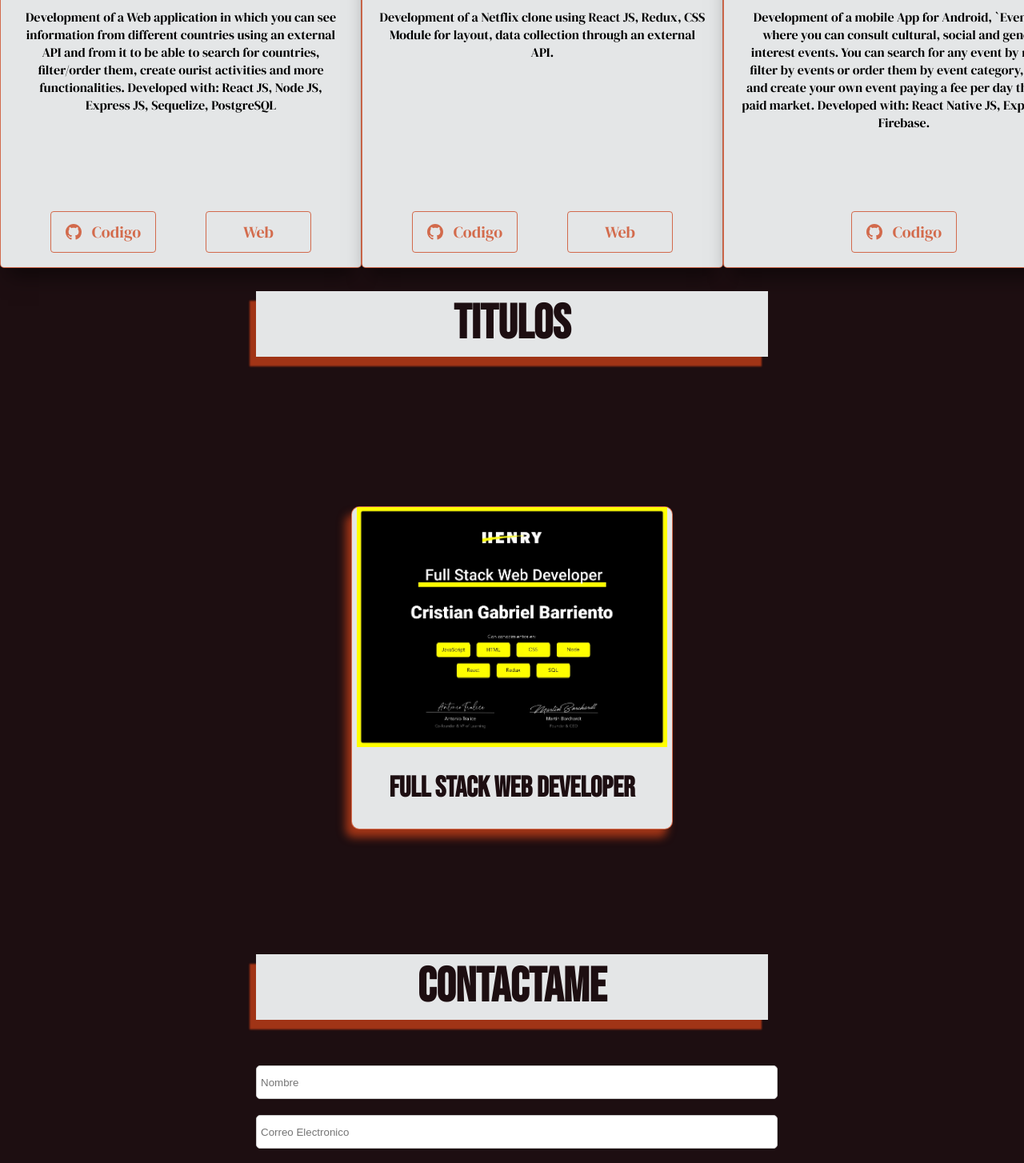
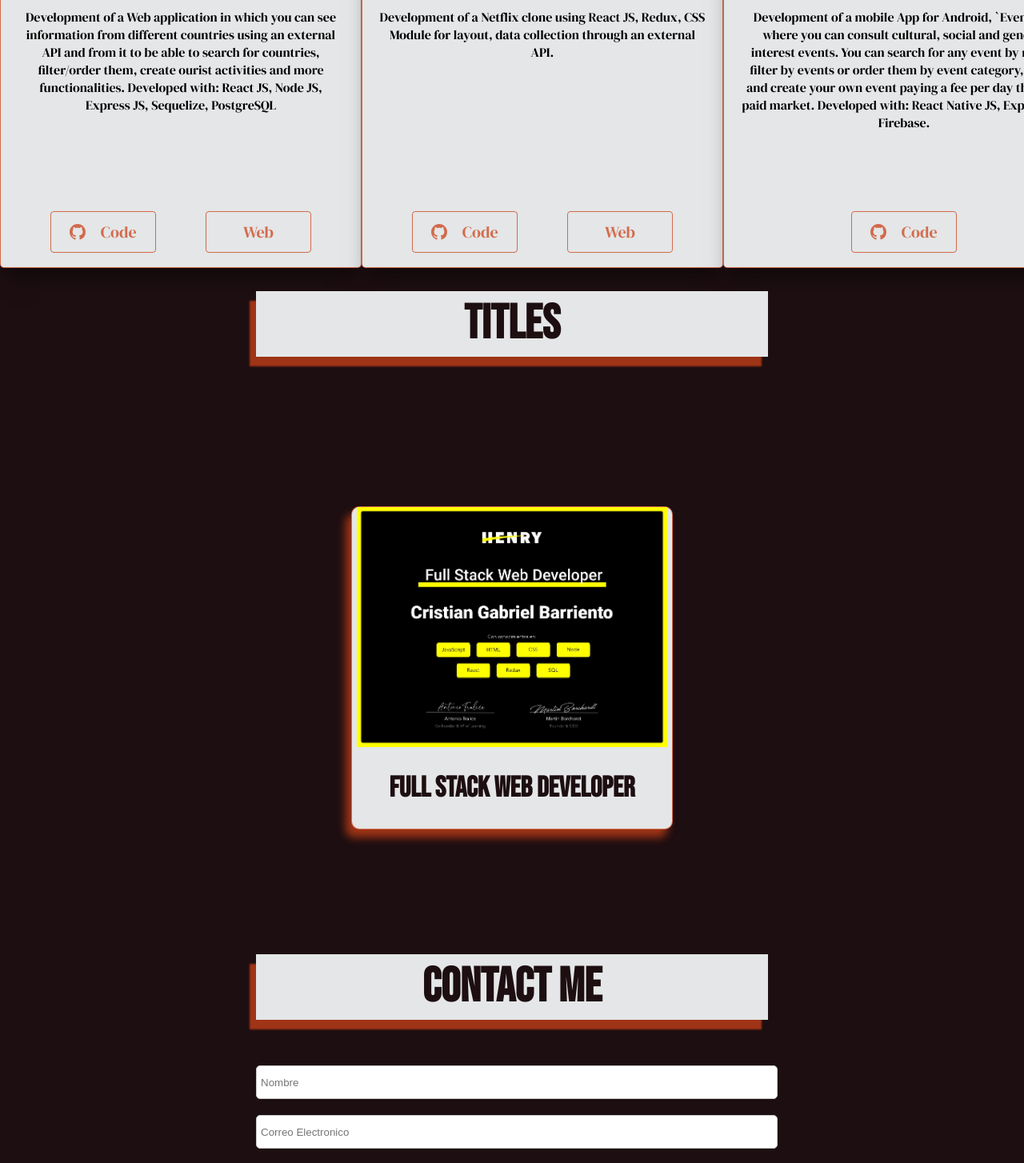
Before and after one commit to cristiangaby112/Portfolio_V2, a React (Create React App) app: page / in a window 1280 px wide. Shown: the part 2068-3522 px from the top of the page at 80% size. Built offline with nearby package versions, Linux system fonts and the light colour scheme.

Commit message:
cambio de idioma titulo contatame

```diff
--- a/src/components/ProyectoCard/ProyectoCard.jsx
+++ b/src/components/ProyectoCard/ProyectoCard.jsx
@@ -1,5 +1,6 @@
 import React from "react";
 import s from "./ProyectoCard.module.css";
+import { useTranslation } from "react-i18next";
 
 const ProyectoCard = ({
   video,
@@ -8,6 +9,8 @@ const ProyectoCard = ({
   iconGithub,
   linkWeb,
 }) => {
+  const { t } = useTranslation("translation");
+
   return (
     <div className={s.container_proyectoCard}>
       <div className={s.container_video}>
@@ -25,7 +28,7 @@ const ProyectoCard = ({
       </div>
       <div className={s.container_icons}>
         <a className={s.a} href={linkGithub}>
-          {iconGithub} Codigo
+          {iconGithub} {t('Container_Proyectos.Codigo')}
         </a>
         {linkWeb && (
           <a className={s.a} href={linkWeb}>
--- a/src/i18next/translations/en/translation.json
+++ b/src/i18next/translations/en/translation.json
@@ -17,8 +17,11 @@
     "Proyectos":"Projects",
     "Data_proyecto1":"Development of a Web application in which you can see information from different countries using an external API and from it to be able to search for countries, filter/order them, create ourist activities and more functionalities. Developed with: React JS, Node JS, Express JS, Sequelize, PostgreSQL",
     "Data_proyecto2": "Development of a Netflix clone using React JS, Redux, CSS Module for layout, data collection through an external API.",
-    "Data_proyecto3": "Development of a mobile App for Android, `Event In`, where you can consult cultural, social and general interest events. You can search for any event by name, filter by events or order them by event category, Login and create your own event paying a fee per day through paid market. Developed with: React Native JS, Express JS, Firebase."
-  }
+    "Data_proyecto3": "Development of a mobile App for Android, `Event In`, where you can consult cultural, social and general interest events. You can search for any event by name, filter by events or order them by event category, Login and create your own event paying a fee per day through paid market. Developed with: React Native JS, Express JS, Firebase.",
+    "Codigo": "Code"
+  },
+  "Titulos": "Titles",
+  "Contactame": "Contact me"
 
 
 }
--- a/src/i18next/translations/es/translation.json
+++ b/src/i18next/translations/es/translation.json
@@ -17,6 +17,9 @@
     "Proyectos":"Projectos",
     "Data_proyecto1":"Desarrollo de una aplicación Web en la cual se puede ver información de distintos paises utilizando una API externa y a partir de ella poder buscar paises, filtrarlos/ordenarlos, crear actividades turísticas y mas funcionalidades. Desarrollado con: React JS, Node JS, Express JS, Sequelize, PostgreSQL",
     "Data_proyecto2": "Desarrollo de un clon de Netflix utilizando React JS, Redux, CSS Module para la maquetacion, la obtencion de datos atraves de una API externa.",
-    "Data_proyecto3": "Desarrollo de una App móvil para Android, `Event In`, donde podrás consultar eventos cultutales, sociales y de interés general. Se puede buscar cualquier evento por nombre, filtrar por eventos u ordenarlos por categoria de evento, Loguarse y crear su propio evento pagando una tarifa por dia mediante mercado pago. Desarrollado con: React Native JS, Express JS, Firebase."
-  }
+    "Data_proyecto3": "Desarrollo de una App móvil para Android, `Event In`, donde podrás consultar eventos cultutales, sociales y de interés general. Se puede buscar cualquier evento por nombre, filtrar por eventos u ordenarlos por categoria de evento, Loguarse y crear su propio evento pagando una tarifa por dia mediante mercado pago. Desarrollado con: React Native JS, Express JS, Firebase.",
+    "Codigo": "Codigo"
+  },
+  "Titulos": "Titulos",
+  "Contactame": "Contactame"
 }
--- a/src/pages/Contacto/Contacto.jsx
+++ b/src/pages/Contacto/Contacto.jsx
@@ -1,14 +1,16 @@
 import React from 'react';
 import Title from '../../components/title/Title';
 import Formulario from '../../components/Formulario/Formulario';
-import s from './Contacto.module.css'
+import s from './Contacto.module.css';
+import { useTranslation } from 'react-i18next';
 
 
 const Contacto = () => {
+  const { t } = useTranslation("translation");
 
   return(
     <div id='contactame' className={s.container_contacto}>
-      <Title title={'Contactame'} />
+      <Title title={t('Contactame')} />
       <Formulario />
     </div>
   )
--- a/src/pages/Titulos/Titulos.jsx
+++ b/src/pages/Titulos/Titulos.jsx
@@ -2,12 +2,15 @@ import React, { Fragment } from 'react';
 import Title from '../../components/title/Title';
 import s from './Titulo.module.css';
 import dataTitulos from './dataTitulos';
-import TituloCard from '../../components/TituloCard/TituloCard'
+import TituloCard from '../../components/TituloCard/TituloCard';
+import { useTranslation } from 'react-i18next';
 
 const Titulos = () => {
+  const { t } = useTranslation("translation");
+
   return (
     <div id='titulos' className={s.container_titulos_name}>
-      <Title title={'Titulos'} />
+      <Title title= {t('Titulos')} />
       <div className={s.subcontainer_titulos}>
         {
           dataTitulos?.map(t => {
```
